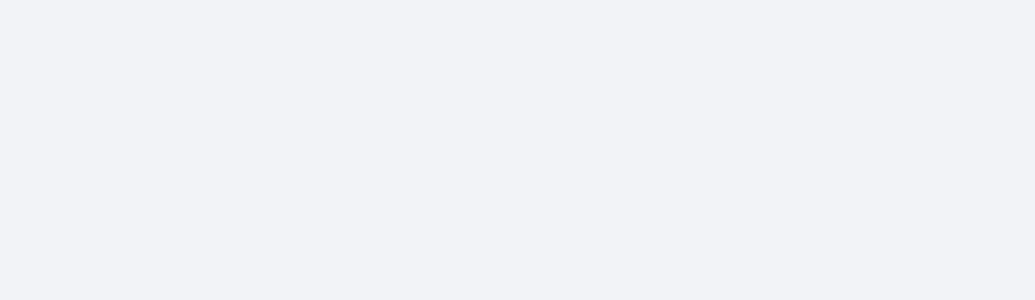
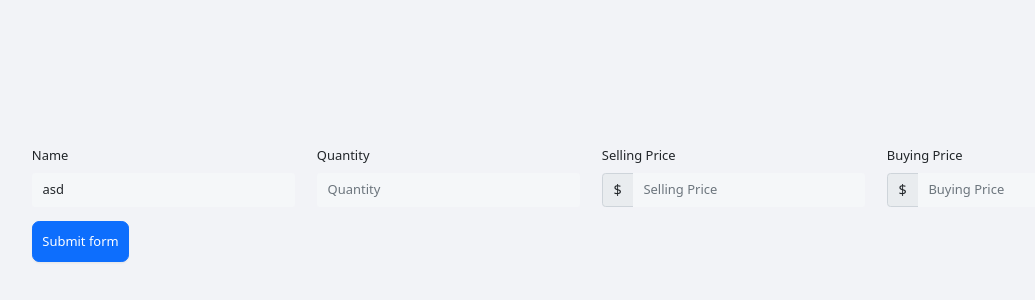
Before and after one commit to Pushpendra766/swipe-assignment, a React (Create React App) app: page /form in a window 1280 px wide. Before the commit this address had no page. Shown: the part 196-496 px from the top of the page, without its empty margins (49-1084 px from the left). Built offline with nearby package versions, Linux system fonts and the light colour scheme.

Commit message:
product form validation done

```diff
--- a/src/App.js
+++ b/src/App.js
@@ -5,6 +5,7 @@ import Container from "react-bootstrap/Container";
 import { Route, Routes } from "react-router-dom";
 import Invoice from "./pages/Invoice";
 import Homepage from "./pages/Homepage";
+import FormExample from "./components/Form";
 
 const App = () => {
   return (
@@ -12,6 +13,7 @@ const App = () => {
       <Container>
         <Routes>
           <Route path="/" element={<Homepage />} />
+          <Route path="/form" element={<FormExample />} />
           <Route path="/create" element={<Invoice />} />
           <Route path="/create/:id" element={<Invoice />} />
           <Route path="/edit/:id" element={<Invoice />} />
--- /dev/null
+++ b/src/components/Form.jsx
@@ -0,0 +1,70 @@
+import { useState } from "react";
+import Button from "react-bootstrap/Button";
+import Col from "react-bootstrap/Col";
+import Form from "react-bootstrap/Form";
+import InputGroup from "react-bootstrap/InputGroup";
+import Row from "react-bootstrap/Row";
+
+function FormExample() {
+  const [validated, setValidated] = useState(false);
+  const [name, setName] = useState("asd");
+  const handleSubmit = (event) => {
+    const form = event.currentTarget;
+    if (form.checkValidity() === false) {
+      event.preventDefault();
+      event.stopPropagation();
+    }
+
+    setValidated(true);
+  };
+
+  return (
+    <Form noValidate validated={validated} onSubmit={handleSubmit}>
+      <Row className="mb-3">
+        <Form.Group as={Col} md="3">
+          <Form.Label>Name</Form.Label>
+          <Form.Control
+            required
+            type="text"
+            placeholder="Product name"
+            value={name}
+            onChange={(e) => setName(e.target.value)}
+          />
+          <Form.Control.Feedback type="invalid">
+            Product Name is required!
+          </Form.Control.Feedback>
+        </Form.Group>
+        <Form.Group as={Col} md="3">
+          <Form.Label>Quantity</Form.Label>
+          <Form.Control required type="number" placeholder="Quantity" />
+          <Form.Control.Feedback type="invalid">
+            Quantity is required!
+          </Form.Control.Feedback>
+        </Form.Group>
+        <Form.Group as={Col} md="3">
+          <Form.Label>Selling Price</Form.Label>
+          <InputGroup hasValidation>
+            <InputGroup.Text id="inputGroupPrepend">$</InputGroup.Text>
+            <Form.Control type="number" placeholder="Selling Price" required />
+            <Form.Control.Feedback type="invalid">
+              Selling price is required!
+            </Form.Control.Feedback>
+          </InputGroup>
+        </Form.Group>
+        <Form.Group as={Col} md="3">
+          <Form.Label>Buying Price</Form.Label>
+          <InputGroup hasValidation>
+            <InputGroup.Text>$</InputGroup.Text>
+            <Form.Control type="number" placeholder="Buying Price" required />
+            <Form.Control.Feedback type="invalid">
+              Buying price is required!
+            </Form.Control.Feedback>
+          </InputGroup>
+        </Form.Group>
+      </Row>
+      <Button type="submit">Submit form</Button>
+    </Form>
+  );
+}
+
+export default FormExample;
--- a/src/components/ProductForm.jsx
+++ b/src/components/ProductForm.jsx
@@ -1,11 +1,14 @@
 import React, { useState } from "react";
 import "bootstrap/dist/css/bootstrap.min.css";
-import Table from "react-bootstrap/Table";
 import Button from "react-bootstrap/Button";
 import { useDispatch } from "react-redux";
 import { addProduct } from "../redux/productsSlice";
 import { useSelector } from "react-redux";
 import { updateProduct } from "../redux/productsSlice";
+import Col from "react-bootstrap/Col";
+import Form from "react-bootstrap/Form";
+import InputGroup from "react-bootstrap/InputGroup";
+import Row from "react-bootstrap/Row";
 
 const ProductForm = ({ currentProduct, updateProductModalOpen }) => {
   const isEdit = Object.keys(currentProduct).length !== 0;
@@ -34,64 +37,88 @@ const ProductForm = ({ currentProduct, updateProductModalOpen }) => {
     }
     updateProductModalOpen(false);
   };
+
+  const [validated, setValidated] = useState(false);
+  const handleSubmit = (event) => {
+    const form = event.currentTarget;
+    event.preventDefault();
+    if (form.checkValidity() === false) {
+    } else {
+      handleAddProduct();
+    }
+    setValidated(true);
+  };
+
   return (
     <div className="p-4">
       <h5>Add Product</h5>
-      <Table>
-        <thead>
-          <tr>
-            <th>Name</th>
-            <th>Qty</th>
-            <th>Selling Price</th>
-            <th>Buying Price</th>
-          </tr>
-        </thead>
-        <tbody>
-          <tr>
-            <td style={{ width: "90%" }}>
-              <input
+      <Form noValidate validated={validated} onSubmit={handleSubmit}>
+        <Row className="mb-3">
+          <Form.Group as={Col} md="3">
+            <Form.Label>Name</Form.Label>
+            <Form.Control
+              required
               type="text"
-                className="border-0 bg-light rounded p-2 "
               placeholder="Product name"
               value={formData.name}
               onChange={(e) => updateFormData("name", e.target.value)}
             />
-            </td>
-            <td style={{ minWidth: "50px" }}>
-              <input
-                type="text"
-                className="border-0 bg-light rounded p-2 "
+            <Form.Control.Feedback type="invalid">
+              Product Name is required!
+            </Form.Control.Feedback>
+          </Form.Group>
+          <Form.Group as={Col} md="3">
+            <Form.Label>Quantity</Form.Label>
+            <Form.Control
+              required
+              type="number"
               placeholder="Quantity"
               value={formData.quantityAvailable}
               onChange={(e) =>
                 updateFormData("quantityAvailable", e.target.value)
               }
             />
-            </td>
-            <td style={{ minWidth: "50px" }}>
-              <input
-                type="text"
-                className="border-0 bg-light rounded p-2 "
+            <Form.Control.Feedback type="invalid">
+              Quantity is required!
+            </Form.Control.Feedback>
+          </Form.Group>
+          <Form.Group as={Col} md="3">
+            <Form.Label>Selling Price</Form.Label>
+            <InputGroup hasValidation>
+              <InputGroup.Text id="inputGroupPrepend">$</InputGroup.Text>
+              <Form.Control
+                type="number"
                 placeholder="Selling Price"
+                required
                 value={formData.sellingPrice}
                 onChange={(e) => updateFormData("sellingPrice", e.target.value)}
               />
-            </td>
-            <td style={{ minWidth: "50px" }}>
-              <input
-                type="text"
-                className="border-0 bg-light rounded p-2 "
+              <Form.Control.Feedback type="invalid">
+                Selling price is required!
+              </Form.Control.Feedback>
+            </InputGroup>
+          </Form.Group>
+          <Form.Group as={Col} md="3">
+            <Form.Label>Buying Price</Form.Label>
+            <InputGroup hasValidation>
+              <InputGroup.Text>$</InputGroup.Text>
+              <Form.Control
+                type="number"
                 placeholder="Buying Price"
+                required
                 value={formData.buyingPrice}
                 onChange={(e) => updateFormData("buyingPrice", e.target.value)}
               />
-            </td>
-          </tr>
-        </tbody>
-      </Table>
-      <Button className="fw-bold" onClick={handleAddProduct}>
+              <Form.Control.Feedback type="invalid">
+                Buying price is required!
+              </Form.Control.Feedback>
+            </InputGroup>
+          </Form.Group>
+        </Row>
+        <Button className="fw-bold" type="submit">
           {isEdit ? "Update" : "Add"} Product
         </Button>
+      </Form>
     </div>
   );
 };
```
Lines whose indentation alone changed are shown as unchanged.
